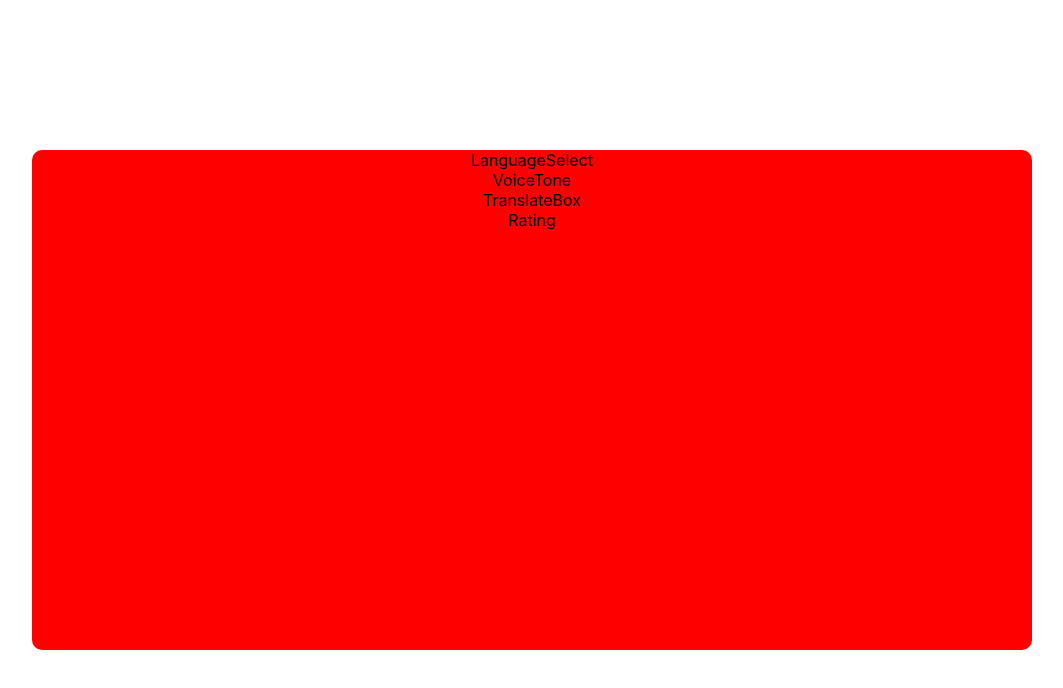
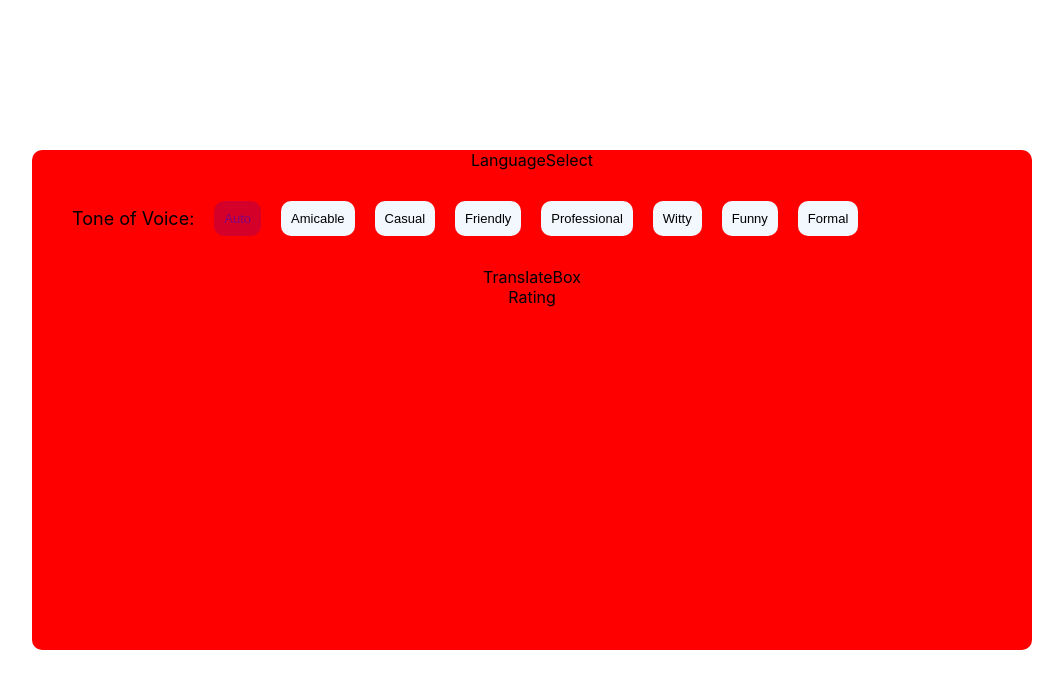
Before and after one commit to okolo157/ai-translator-pt, a React (Create React App) app: page / in a window 1280 px wide. Shown: the top 688 px of the page, without its empty margins (108-1171 px from the left). Built offline with nearby package versions, Linux system fonts and the light colour scheme.

Commit message:
completed tone of voice component

```diff
--- a/src/components/translator/VoiceTone.js
+++ b/src/components/translator/VoiceTone.js
@@ -1,9 +1,23 @@
-import React from 'react'
-
+import React from "react";
+import "../../styles/VoiceTone.css";
 function VoiceTone() {
   return (
-    <div>VoiceTone</div>
-  )
+    <div className="voicetone">
+      <div className="tone">
+        <p>Tone of Voice:</p>
+      </div>
+      <div className="tone-btn">
+        <button className="button-1">Auto</button>
+        <button className="button">Amicable</button>
+        <button className="button">Casual</button>
+        <button className="button">Friendly</button>
+        <button className="button">Professional</button>
+        <button className="button">Witty</button>
+        <button className="button">Funny</button>
+        <button className="button">Formal</button>
+      </div>
+    </div>
+  );
 }
 
-export default VoiceTone
+export default VoiceTone;
--- /dev/null
+++ b/src/styles/VoiceTone.css
@@ -0,0 +1,54 @@
+.voicetone {
+  display: flex;
+  flex-direction: row;
+  gap: 20px;
+  padding: 20px;
+  align-items: center;
+  text-align: center;
+  margin-left: 20px;
+}
+.tone-btn {
+  display: flex;
+  flex-direction: row;
+  width: 50px;
+  gap: 20px;
+}
+.button {
+  background-color: #f3f7fe;
+  color: black;
+  border: none;
+  cursor: pointer;
+  border-radius: 10px;
+  width: 200px;
+  height: 35px;
+  transition: 0.3s;
+  padding: 2px 10px 2px 10px;
+  font-size: small;
+}
+
+.button:hover {
+  background-color: rgba(128, 0, 128, 0.329);
+  /* box-shadow: 0 0 0 5px #3b83f65f; */
+  color: purple;
+}
+.button-1 {
+  background-color: rgba(128, 0, 128, 0.329);
+  color: purple;
+  border: none;
+  cursor: pointer;
+  border-radius: 10px;
+  width: 200px;
+  height: 35px;
+  transition: 0.3s;
+  padding: 2px 10px 2px 10px;
+  font-size: small;
+}
+
+.button-1:hover {
+  background-color: white;
+  /* box-shadow: 0 0 0 5px #3b83f65f; */
+  color: black;
+}
+.tone p {
+  font-size: large;
+}
```
Also changed, not shown: 1 other file (tests, documents, lock files or other folders).
